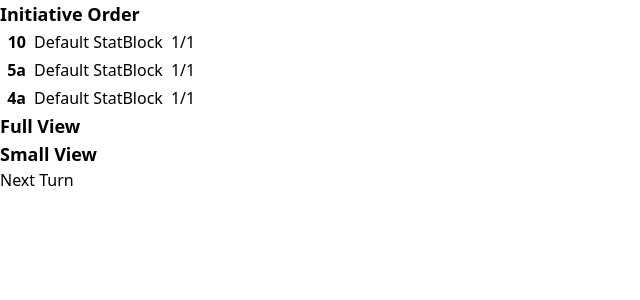
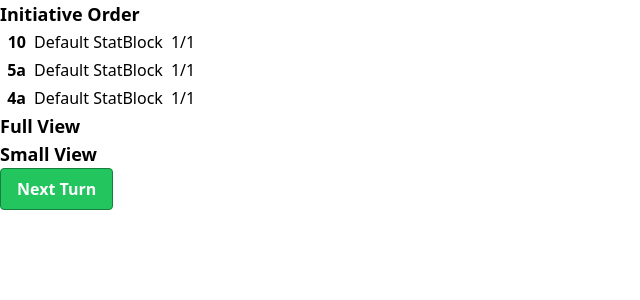
Before and after one commit to cynicaloptimist/paragon-combat-tracker, a Next.js app: page / in a window 1280 px wide. Shown: the top 300 px of the page, without its empty margins (0-640 px from the left). Built offline with nearby package versions, Linux system fonts and the light colour scheme.

Commit message:
Button component

```diff
--- a/pages/components/Tracker.tsx
+++ b/pages/components/Tracker.tsx
@@ -1,4 +1,4 @@
-import { PropsWithChildren, useReducer } from "react";
+import { ButtonHTMLAttributes, PropsWithChildren, useReducer } from "react";
 import { RulesPlugin } from "../RegisterPlugin";
 import { useCombatStore } from "../useCombatStore";
 
@@ -50,7 +50,7 @@
       <div>
         {activeCombatant && rulesPlugin.renderSmallView(activeCombatant)}
       </div>
-      <button onClick={() => nextTurn()}>Next Turn</button>
+      <Button onClick={() => nextTurn()}>Next Turn</Button>
     </div>
   );
 }
@@ -58,3 +58,17 @@
 const Heading = ({ children }: PropsWithChildren) => (
   <h2 className="font-bold text-lg">{children}</h2>
 );
+
+const Button = ({
+  children,
+  ...props
+}: ButtonHTMLAttributes<HTMLButtonElement>) => {
+  return (
+    <button
+      className="bg-green-500 hover:bg-green-700 text-white font-bold py-2 px-4 border border-green-700 rounded"
+      {...props}
+    >
+      {children}
+    </button>
+  );
+};
```
